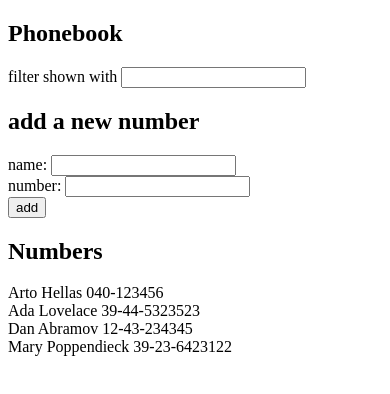
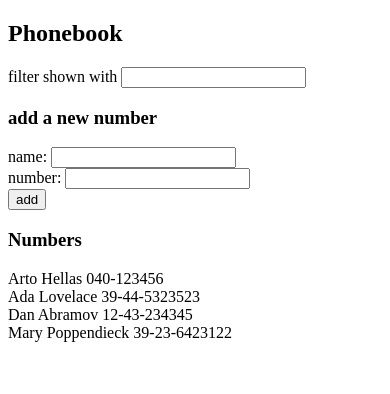
Before and after one commit to Lemick465/fullstackopen, a React (Vite) app in the folder part2/phonebook/frontend/: page / in a window 390 px wide. Shown: the top 394 px of the page. Built offline with nearby package versions, Linux system fonts and the light colour scheme.

Commit message:
phonebook: Exercise2.10: Refactore functionalities into separate components

```diff
--- a/part2/phonebook/frontend/src/App.jsx
+++ b/part2/phonebook/frontend/src/App.jsx
@@ -1,4 +1,7 @@
 import { useState } from "react";
+import Persons from "./components/Persons";
+import PersonForm from "./components/PersonForm";
+import Filter from "./components/Filter";
 
 const App = () => {
   const [persons, setPersons] = useState([
@@ -51,36 +54,19 @@ const App = () => {
   return (
     <div>
       <h2>Phonebook</h2>
-      <div>
-        filter shown with <input onChange={handleSearchChange} value={search} />
-      </div>
-      <div>
-        {search.trim() !== "" &&
-          searchResult.map((result) => (
-            <div key={result.id}>
-              {result.name} {result.number}
-            </div>
-          ))}
-      </div>
+      <Filter onSearchChange={handleSearchChange}
+        search={search}
+        searchResult={searchResult} />
 
-      <h2>add a new number</h2>
-      <form onSubmit={handleAddPerson}>
-        <div>
-          name: <input onChange={handleNameChange} value={newName} />
-        </div>
-        <div>
-          number: <input onChange={handleNumberChange} value={newNumber} />
-        </div>
-        <div>
-          <button type="submit">add</button>
-        </div>
-      </form>
-      <h2>Numbers</h2>
-      {persons.map((person) => (
-        <div key={person.id}>
-          {person.name} {person.number}
-        </div>
-      ))}
+      <h3>add a new number</h3>
+      <PersonForm onFormSubmit={handleAddPerson}
+        onNameChange={handleNameChange}
+        onNumberChange={handleNumberChange}
+        name={newName}
+        number={newNumber} />
+
+      <h3>Numbers</h3>
+      <Persons persons={persons} />
     </div>
   );
 };
--- /dev/null
+++ b/part2/phonebook/frontend/src/components/Filter.jsx
@@ -0,0 +1,19 @@
+const Filter = ({ onSearchChange, search, searchResult}) => {
+  return (
+    <div>
+      <div>
+        filter shown with <input onChange={onSearchChange} value={search} />
+      </div>
+      <div>
+        {search.trim() !== "" &&
+          searchResult.map((result) => (
+            <div key={result.id}>
+              {result.name} {result.number}
+            </div>
+          ))}
+      </div>
+    </div>
+  );
+};
+
+export default Filter;
--- /dev/null
+++ b/part2/phonebook/frontend/src/components/PersonForm.jsx
@@ -0,0 +1,17 @@
+const PersonForm = ({ onFormSubmit, onNameChange, onNumberChange, name, number,}) => {
+  return (
+    <form onSubmit={onFormSubmit}>
+      <div>
+        name: <input onChange={onNameChange} value={name} />
+      </div>
+      <div>
+        number: <input onChange={onNumberChange} value={number} />
+      </div>
+      <div>
+        <button type="submit">add</button>
+      </div>
+    </form>
+  );
+};
+
+export default PersonForm;
--- /dev/null
+++ b/part2/phonebook/frontend/src/components/Persons.jsx
@@ -0,0 +1,13 @@
+const Persons = ({ persons }) => {
+  return (
+    <div>
+      {persons.map((person) => (
+        <div key={person.id}>
+          {person.name} {person.number}
+        </div>
+      ))}
+    </div>
+  );
+};
+
+export default Persons;
```
